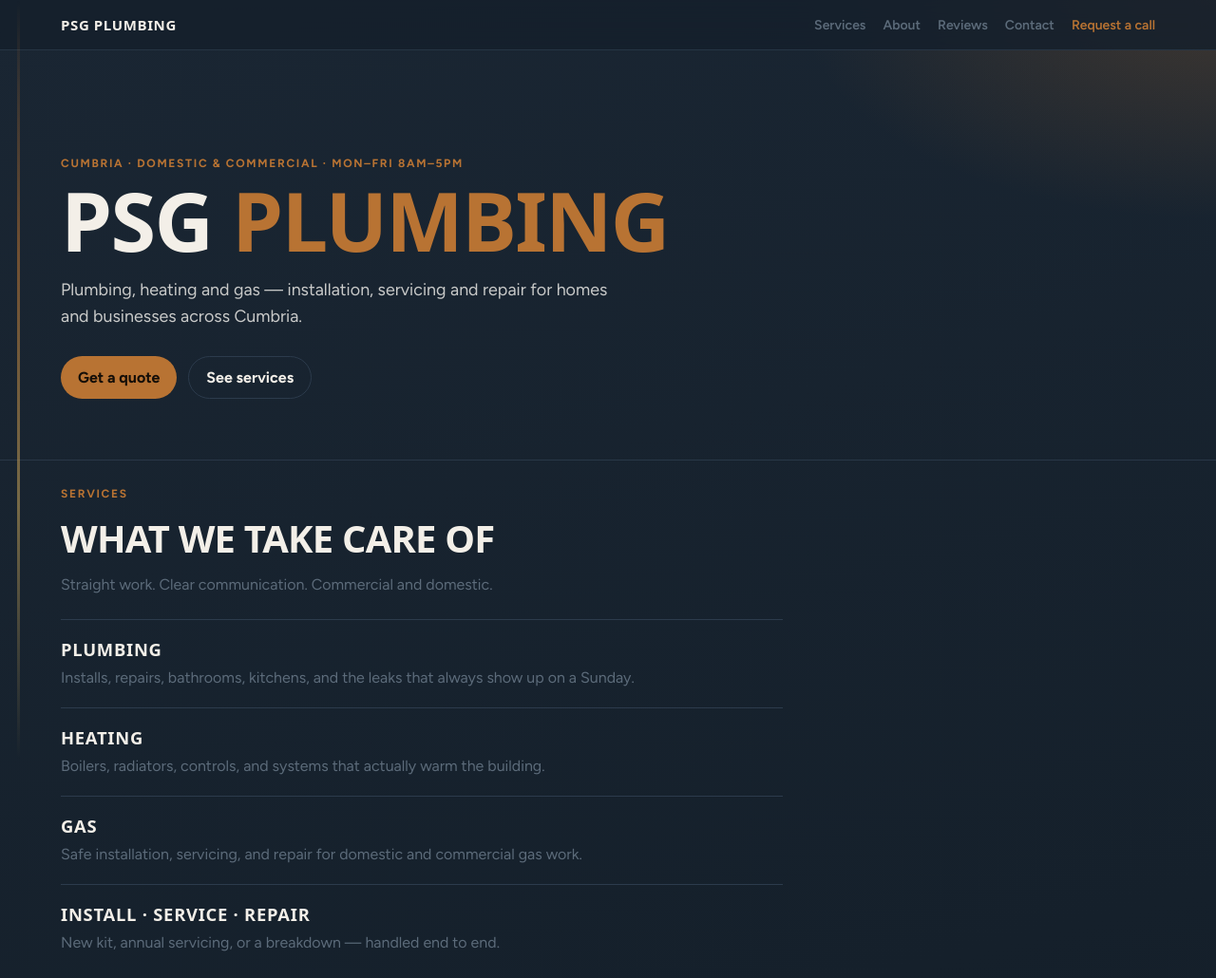
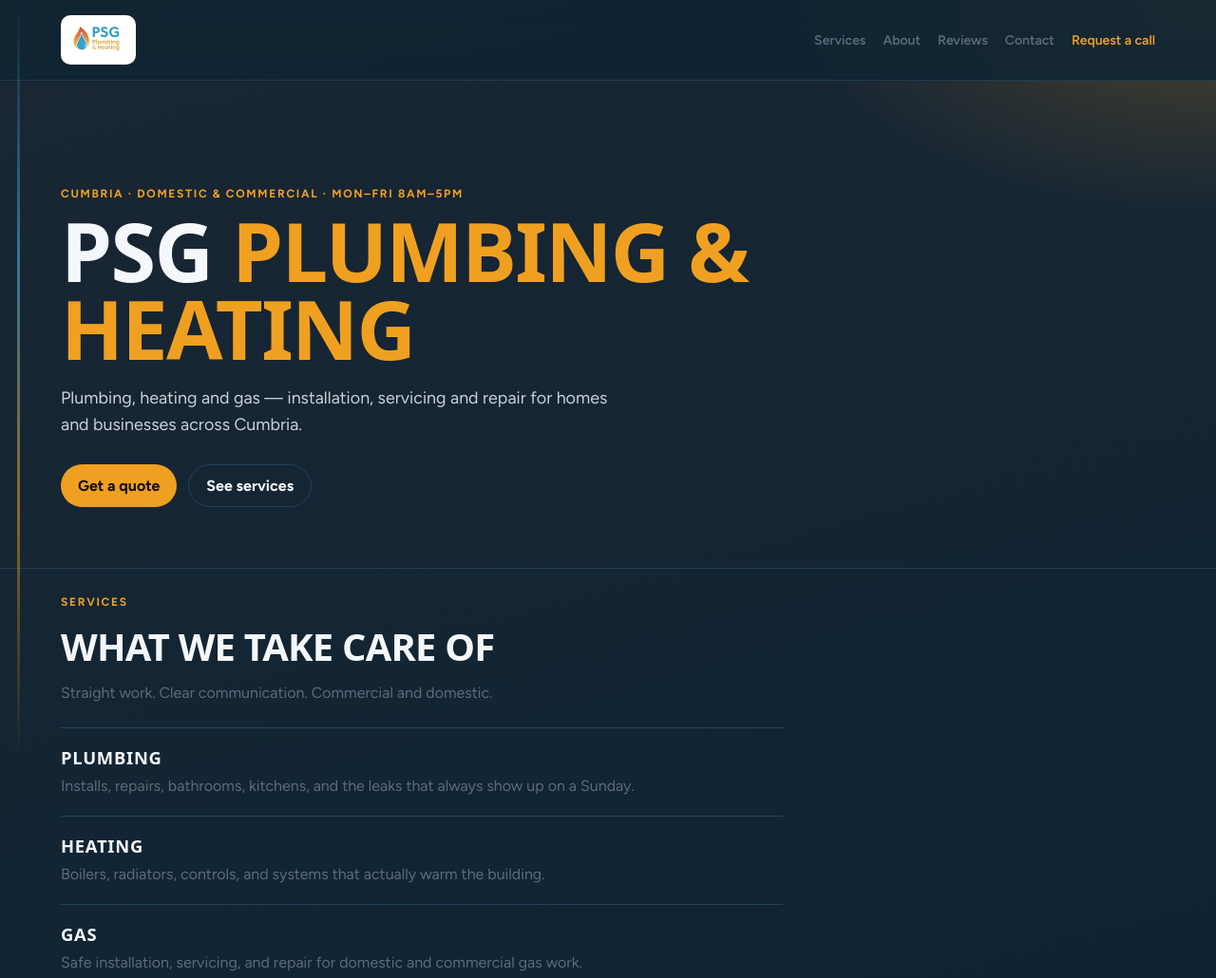
Before and after one commit to Victor-steel/psg-plumbing, a website: page public/index.html in a window 1280 px wide. Shown: the top 1030 px of the page at 95% size. Drawn offline with Linux system fonts and the light colour scheme; no server answers; a script that the page names is missing; a web font is replaced by a local one.

Commit message:
Add PSG logo and align site colours with brand.

```diff
--- a/public/index.html
+++ b/public/index.html
@@ -3,7 +3,7 @@
 <head>
   <meta charset="UTF-8" />
   <meta name="viewport" content="width=device-width, initial-scale=1.0" />
-  <title>PSG Plumbing — Plumbing, Heating &amp; Gas | Cumbria</title>
+  <title>PSG Plumbing &amp; Heating — Cumbria</title>
   <meta name="description" content="PSG Plumbing — plumbing, heating and gas for homes and businesses across Cumbria. Installation, servicing and repair. Piers Stuart Gray." />
   <meta name="theme-color" content="#15202b" />
   <link rel="preconnect" href="https://fonts.googleapis.com" />
@@ -15,7 +15,9 @@
   <div class="pipe" aria-hidden="true"></div>
   <div class="site">
     <header class="nav">
-      <a class="wordmark" href="#top">PSG Plumbing</a>
+      <a class="wordmark" href="#top" aria-label="PSG Plumbing & Heating">
+        <img src="/assets/psg-logo.png" alt="PSG Plumbing & Heating" width="220" height="72" />
+      </a>
       <nav class="nav-links" aria-label="Primary">
         <a href="#services">Services</a>
         <a href="#about">About</a>
@@ -28,7 +30,7 @@
     <main id="top">
       <section class="hero">
         <p class="kicker">Cumbria · Domestic &amp; commercial · Mon–Fri 8am–5pm</p>
-        <h1 class="brand">PSG <span>Plumbing</span></h1>
+        <h1 class="brand">PSG <span>Plumbing &amp; Heating</span></h1>
         <p class="line">
           Plumbing, heating and gas — installation, servicing and repair for homes and businesses across Cumbria.
         </p>
@@ -119,7 +121,7 @@
           <aside class="contact-aside">
             <div>
               <h3>Business</h3>
-              <p>PSG Plumbing</p>
+              <p>PSG Plumbing &amp; Heating</p>
             </div>
             <div>
               <h3>Owner</h3>
@@ -147,7 +149,7 @@
     </main>
 
     <footer class="footer">
-      <div>PSG Plumbing</div>
+      <div>PSG Plumbing &amp; Heating</div>
       <div>Plumbing · Heating · Gas · Cumbria</div>
     </footer>
   </div>
@@ -155,8 +157,8 @@
   <script src="/app.js" defer></script>
   <script
     src="https://website-chatbot-production-bdd1.up.railway.app/widget.js?v=4"
-    data-bot-name="PSG Plumbing"
-    data-accent="#b87333"
+    data-bot-name="PSG Plumbing & Heating"
+    data-accent="#f0a020"
   ></script>
 </body>
 </html>
--- a/public/styles.css
+++ b/public/styles.css
@@ -1,11 +1,11 @@
 :root {
-  --enamel: #f3efe8;
-  --ink: #15202b;
+  --enamel: #f5f8fb;
+  --ink: #0f2433;
   --muted: #5c6b7a;
-  --copper: #b87333;
-  --brass: #c4a35a;
-  --panel: #1b2836;
-  --line: #2c3b4c;
+  --copper: #f0a020;
+  --brass: #4db3e5;
+  --panel: #143044;
+  --line: #23445c;
   --display: "Chivo", system-ui, sans-serif;
   --body: "Figtree", system-ui, sans-serif;
 }
@@ -28,7 +28,7 @@
   top: 0;
   bottom: 0;
   width: 3px;
-  background: linear-gradient(180deg, transparent, var(--copper), var(--brass), transparent);
+  background: linear-gradient(180deg, transparent, var(--brass), var(--copper), transparent);
   opacity: 0.55;
   pointer-events: none;
   z-index: 5;
@@ -51,13 +51,17 @@
   z-index: 20;
 }
 .wordmark {
-  font-family: var(--display);
-  font-weight: 900;
-  letter-spacing: 0.04em;
-  text-transform: uppercase;
+  display: inline-flex;
+  align-items: center;
   text-decoration: none;
-  color: var(--enamel);
-  font-size: 15px;
+}
+.wordmark img {
+  display: block;
+  height: 52px;
+  width: auto;
+  background: #fff;
+  border-radius: 10px;
+  padding: 6px 10px;
 }
 .nav-links { display: flex; gap: 18px; align-items: center; flex-wrap: wrap; }
 .nav-links a { color: var(--muted); text-decoration: none; font-size: 14px; font-weight: 600; }
--- a/src/server.ts
+++ b/src/server.ts
@@ -17,12 +17,12 @@
 app.use("*", cors({ origin: "*" }));
 
 app.get("/health", (c) =>
-  c.json({ ok: true, service: "psg-plumbing", business: "PSG Plumbing" }),
+  c.json({ ok: true, service: "psg-plumbing", business: "PSG Plumbing & Heating" }),
 );
 
 app.get("/api/config", (c) =>
   c.json({
-    businessName: "PSG Plumbing",
+    businessName: "PSG Plumbing & Heating",
     phone: process.env.BUSINESS_PHONE?.trim() || "",
     email: process.env.BUSINESS_EMAIL?.trim() || "Psgheatingplumb@outlook.com",
     area: "Cumbria",
```
Also changed, not shown: public/assets/psg-logo.png (added).
